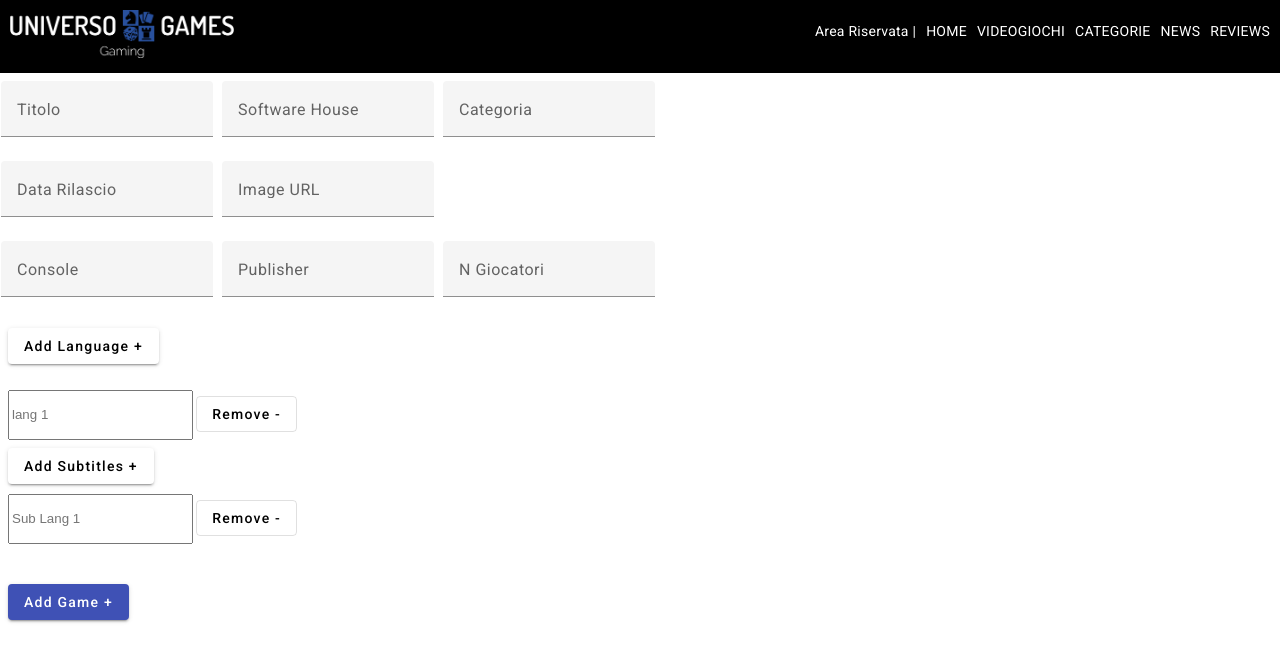
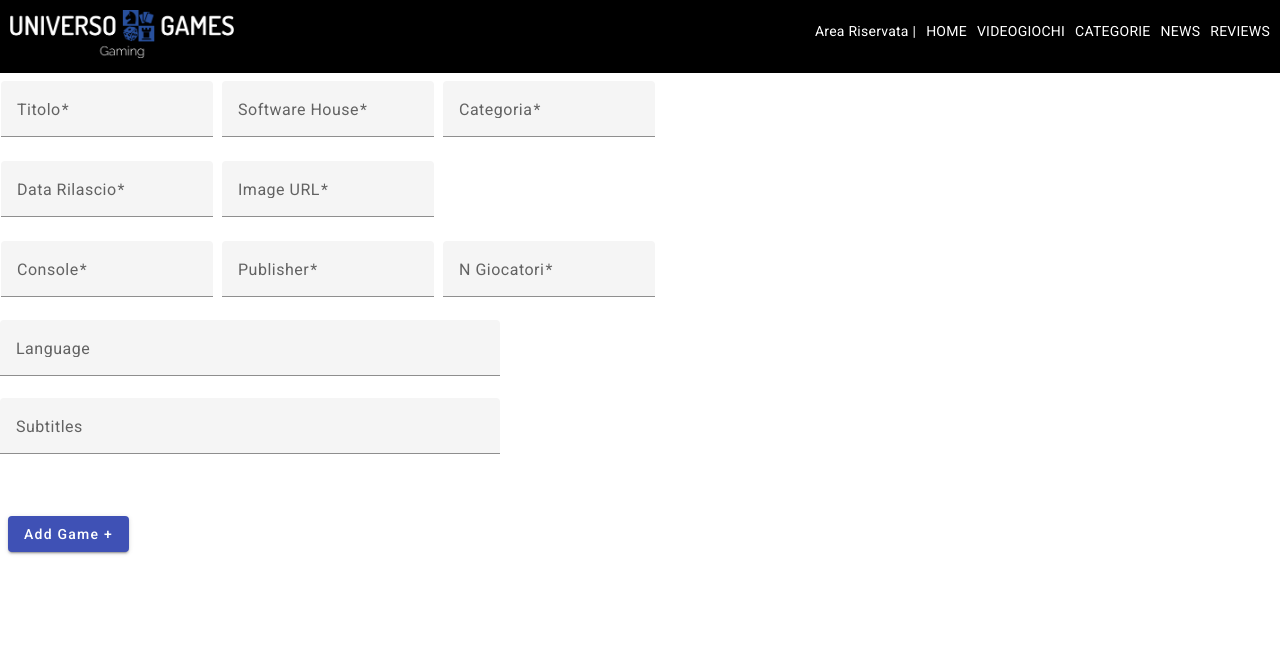
Before and after one commit to JaItaGr2/UniversoGames-Gr2-CMS, an Angular app: page /nuovo-videogioco in a window 1280 px wide. Shown: the top 662 px of the page. Built offline with nearby package versions, Linux system fonts and the light colour scheme.

Commit message:
16/02 part2

```diff
--- a/src/app/form-review/form-review.component.ts
+++ b/src/app/form-review/form-review.component.ts
@@ -1,5 +1,5 @@
 import { Component, OnInit } from '@angular/core';
-import { FormArray, FormControl, FormGroup } from '@angular/forms';
+import { FormArray, FormControl, FormGroup, Validators } from '@angular/forms';
 import { ReviewsService } from '../service/reviews.service';
 import { ActivatedRoute, Router } from '@angular/router';
 import { Review } from '../model/review';
@@ -12,11 +12,11 @@ import { map } from 'rxjs';
 })
 export class FormReviewComponent implements OnInit {
   form: FormGroup = new FormGroup({
-    title: new FormControl(''),
-    publicationDate: new FormControl(''),
-    content: new FormControl(''),
-    score: new FormControl(undefined),
-    reviewerName: new FormControl(''),
+    title: new FormControl('', [Validators.required]),
+    publicationDate: new FormControl('', [Validators.required]),
+    content: new FormControl('', [Validators.required]),
+    score: new FormControl(undefined, [Validators.required]),
+    reviewerName: new FormControl('', [Validators.required]),
     imageUrls: new FormArray([new FormControl('')]),
     reviewedGame: new FormGroup({
       id: new FormControl(''),
--- a/src/app/nuova-categoria/nuova-categoria.component.ts
+++ b/src/app/nuova-categoria/nuova-categoria.component.ts
@@ -11,7 +11,7 @@ import { map } from 'rxjs';
 })
 export class NuovaCategoriaComponent implements OnInit{
   form: FormGroup = new FormGroup({
-    name: new FormControl(''),
+    name: new FormControl('', [Validators.required]),
   });
 
   isEditMode = false;
--- a/src/app/nuovo-videogioco/nuovo-videogioco.component.css
+++ b/src/app/nuovo-videogioco/nuovo-videogioco.component.css
@@ -46,3 +46,11 @@
   .flexare{
     display: flex;
   }
+
+  .example-chip-list {
+    width: 100%;
+  }
+
+  .cipColor {
+    background-color: #3f51b544 !important;
+  }
--- a/src/app/nuovo-videogioco/nuovo-videogioco.component.html
+++ b/src/app/nuovo-videogioco/nuovo-videogioco.component.html
@@ -99,13 +99,64 @@
         <td>
           <mat-form-field class="example-full-width">
             <mat-label>N Giocatori</mat-label>
-            <input matInput formControlName="numberOfPlayers" />
+            <input type="number" matInput formControlName="numberOfPlayers" />
           </mat-form-field>
         </td>
       </tr>
     </table>
 
     <div formGroupName="languages">
+    <mat-form-field class="example-chip-list" appearance="fill">
+      <mat-label>Language</mat-label>
+      <mat-chip-grid #chipGrid aria-label="Tags selection" formArrayName="voice">
+        <mat-chip-row
+          class="cipColor"
+          *ngFor="let tag of voiceFormArray.value; let i = index"
+          (removed)="remove(i)"
+        >
+          {{ tag }}
+          <button matChipRemove [attr.aria-label]="'remove ' + tag">
+            <mat-icon>cancel</mat-icon>
+          </button>
+        </mat-chip-row>
+      </mat-chip-grid>
+      <input
+        placeholder="Language..."
+        #tagInput
+        [formControl]="voiceCtrl"
+        [matChipInputFor]="chipGrid"
+        [matChipInputSeparatorKeyCodes]="separatorKeysCodes"
+        (matChipInputTokenEnd)="add($event)"
+      />
+    </mat-form-field>
+
+
+  <mat-form-field class="example-chip-list" appearance="fill">
+      <mat-label>Subtitles</mat-label>
+      <mat-chip-grid #chipGrid2 aria-label="Tags selection" formArrayName="text">
+        <mat-chip-row
+          class="cipColor"
+          *ngFor="let tag of textFormArray.value; let i = index"
+          (removed)="removet(i)"
+        >
+          {{ tag }}
+          <button matChipRemove [attr.aria-label]="'remove ' + tag">
+            <mat-icon>cancel</mat-icon>
+          </button>
+        </mat-chip-row>
+      </mat-chip-grid>
+      <input
+        placeholder="Subtitles..."
+        #textInput
+        [formControl]="textCtrl"
+        [matChipInputFor]="chipGrid2"
+        [matChipInputSeparatorKeyCodes]="separatorKeysCodes"
+        (matChipInputTokenEnd)="addt($event)"
+      />
+    </mat-form-field>
+  </div>
+
+    <!-- <div formGroupName="languages">
       <div formArrayName="voice">
         <h2>
           <section style="margin-left: 0.5rem">
@@ -117,7 +168,7 @@
             </div>
           </section>
         </h2>
-        <div
+         <div
           class="flexare"
           *ngFor="let _ of voiceFormArray.controls; let i = index"
         >
@@ -148,6 +199,7 @@
           </section>
         </div>
       </div>
+
       <div formArrayName="text">
         <section style="margin-left: 0.5rem">
           <div class="example-label"></div>
@@ -187,7 +239,7 @@
           </section>
         </div>
       </div>
-    </div>
+    </div> -->
 
     <section style="margin-left: 0.5rem; margin-top: 2rem">
       <div class="example-button-row">
--- a/src/app/nuovo-videogioco/nuovo-videogioco.component.ts
+++ b/src/app/nuovo-videogioco/nuovo-videogioco.component.ts
@@ -4,6 +4,13 @@ import { VideogiochiService } from '../service/videogiochi.service';
 import { ActivatedRoute, Router } from '@angular/router';
 import { Videogioco } from '../model/videogioco';
 import { map } from 'rxjs';
+
+import { COMMA, ENTER } from '@angular/cdk/keycodes';
+import { MatChipInputEvent } from '@angular/material/chips';
+
+export interface Fruit {
+  name: string;
+}
 
 @Component({
   selector: 'app-nuovo-videogioco',
@@ -12,23 +19,29 @@ import { map } from 'rxjs';
 })
 export class NuovoVideogiocoComponent implements OnInit {
   form: FormGroup = new FormGroup({
-    title: new FormControl(''),
-    category: new FormControl(''),
-    releaseDate: new FormControl(''),
-    genre: new FormControl(''),
-    softwareHouse: new FormControl(''),
-    publisher: new FormControl(''),
-    numberOfPlayers: new FormControl(),
+    title: new FormControl('', [Validators.required]),
+    category: new FormControl('', [Validators.required]),
+    releaseDate: new FormControl('', [Validators.required]),
+    genre: new FormControl('', [Validators.required]),
+    softwareHouse: new FormControl('', [Validators.required]),
+    publisher: new FormControl('', [Validators.required]),
+    numberOfPlayers: new FormControl(undefined, [Validators.required]),
     languages: new FormGroup({
-      voice: new FormArray([new FormControl('')]),
-      text: new FormArray([new FormControl('')]),
+      voice: new FormArray([]),
+      text: new FormArray([]),
     }),
-    coverImage: new FormControl(''),
+    coverImage: new FormControl('', [Validators.required]),
   });
 
   isEditMode = false;
 
   idVideogiocoDaModificare = '';
+
+  addOnBlur = true;
+  readonly separatorKeysCodes = [ENTER, COMMA] as const;
+  voiceCtrl = new FormControl('');
+  textCtrl = new FormControl('');
+  selectedPath = '';
 
   constructor(
     private videogiochiService: VideogiochiService,
@@ -72,9 +85,9 @@ export class NuovoVideogiocoComponent implements OnInit {
     });
   }
 
-  get languagesFormGroup(): FormGroup {
-    return this.form.get('languages') as FormGroup;
-  }
+  // get languagesFormGroup(): FormGroup {
+  //   return this.form.get('languages') as FormGroup;
+  // }
 
   get voiceFormArray(): FormArray {
     return this.form.get('languages.voice') as FormArray;
@@ -84,21 +97,54 @@ export class NuovoVideogiocoComponent implements OnInit {
     return this.form.get('languages.text') as FormArray;
   }
 
-  onAddVoice() {
-    this.voiceFormArray.push(new FormControl(''));
-  }
+  // onAddVoice() {
+  //   this.voiceFormArray.push(new FormControl(''));
+  // }
 
-  onRemoveVoice(index: number) {
+  // onRemoveVoice(index: number) {
+  //   this.voiceFormArray.removeAt(index);
+  // }
+
+  // onAddText() {
+  //   this.textFormArray.push(new FormControl(''));
+  // }
+
+  // onRemoveText(index: number) {
+  //   this.textFormArray.removeAt(index);
+  // }
+
+
+  //chips
+  remove(index: number): void {
     this.voiceFormArray.removeAt(index);
   }
 
-  onAddText() {
-    this.textFormArray.push(new FormControl(''));
+  add(event: MatChipInputEvent): void {
+    const value = (event.value || '').trim();
+    // Add our fruit
+    if (value && typeof value == 'string') {
+      this.voiceFormArray.push(new FormControl(value));
+    }
+    // Clear the input value
+    event.chipInput!.clear();
+    this.voiceCtrl.setValue(null);
   }
 
-  onRemoveText(index: number) {
+  removet(index: number): void {
     this.textFormArray.removeAt(index);
   }
+
+  addt(event: MatChipInputEvent): void {
+    const value = (event.value || '').trim();
+    // Add our fruit
+    if (value && typeof value == 'string') {
+      this.textFormArray.push(new FormControl(value));
+    }
+    // Clear the input value
+    event.chipInput!.clear();
+    this.textCtrl.setValue(null);
+  }
+
 
   onSubmit() {
 
```
